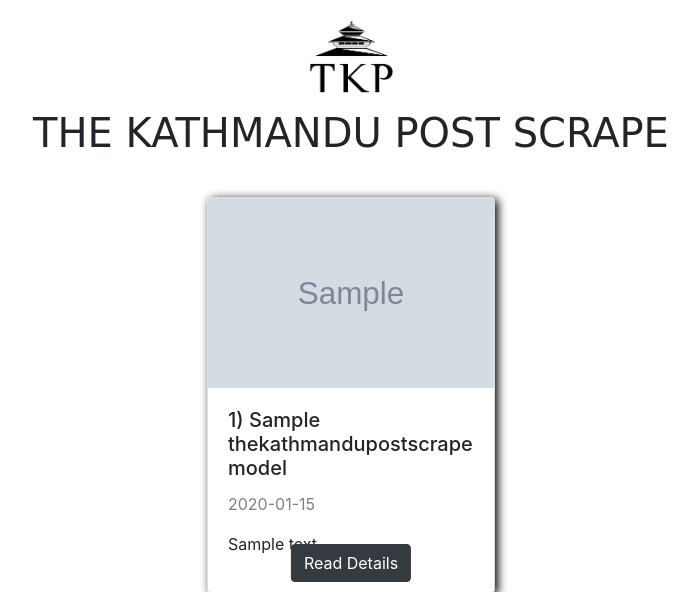
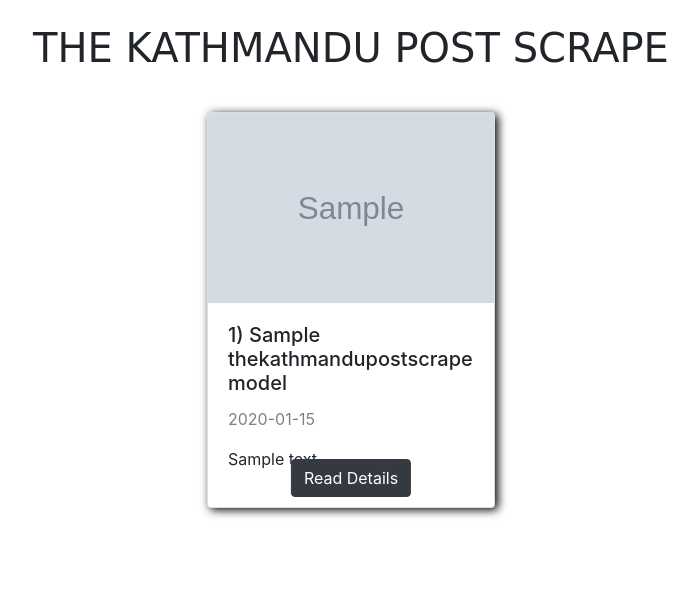
Before and after one commit to niraj-khatiwada/The-Kathmandu-Post-Scrape, a Django app: template The_Kathmandu_Post_Scrape/templates/homepage.html in a window 1280 px wide. Shown: the top 592 px of the page, without its empty margins (289-987 px from the left). Run offline with Django 3.2, Linux system fonts and the light colour scheme; the template is opened without the code that fills it: values that come from a table or form of the project are taken from there, others are empty; tables that the repository leaves empty hold one stand-in row (values such as "Sample post"); grey boxes marked "Sample" are stand-in pictures; some libraries are stand-ins or nearby versions; some web fonts are replaced.

Commit message:
Refactored

```diff
--- a/The_Kathmandu_Post_Scrape/templates/homepage.html
+++ b/The_Kathmandu_Post_Scrape/templates/homepage.html
@@ -22,9 +22,7 @@
   </head>
   <body>
     <br />
-    <div class="title_img">
-      <img src="{% static 'Images/tkp.png' %}" alt=".img" />
-    </div>
+    <div class="title_img"></div>
     <h1 class="Title">The Kathmandu Post Scrape</h1>
     <!-- Crawl Error Message -->
     {% if messages %}
```
Also changed, not shown: The_Kathmandu_Post_Scrape/gitImages/scrape.PNG.
